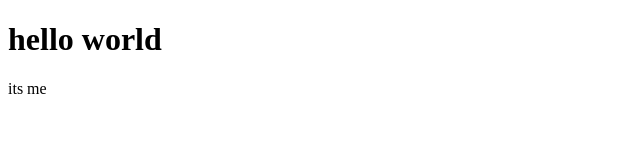
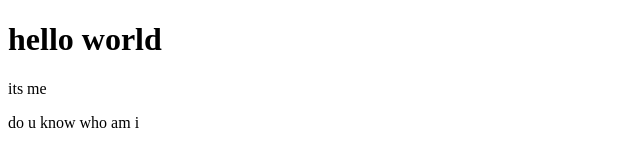
Before and after one commit to sridharmallarapu/sridhargit2, a plain HTML site: page index.html in a window 1280 px wide. Shown: the whole page, without its empty margins (0-640 px from the left). Drawn offline with Linux system fonts and the light colour scheme.

Commit message:
i have changed something

```diff
--- a/index.html
+++ b/index.html
@@ -9,5 +9,6 @@
 <body>
     <h1>hello world</h1>
     <p>its me</p>
+    <p>do u know who am i</p>
 </body>
 </html>
```
